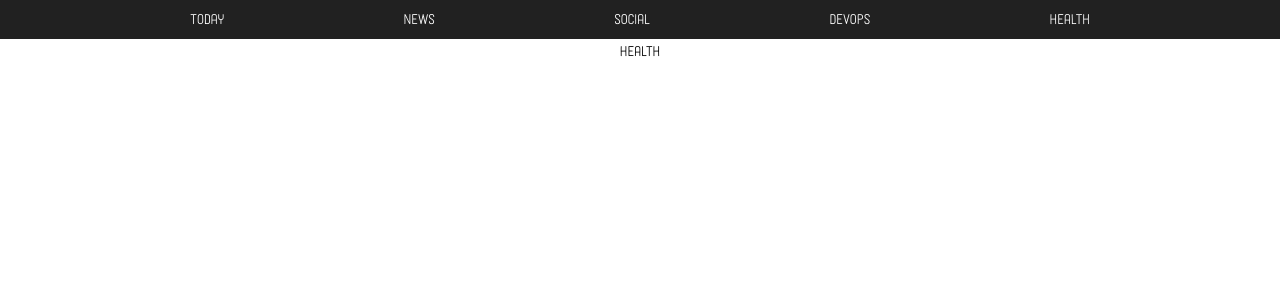
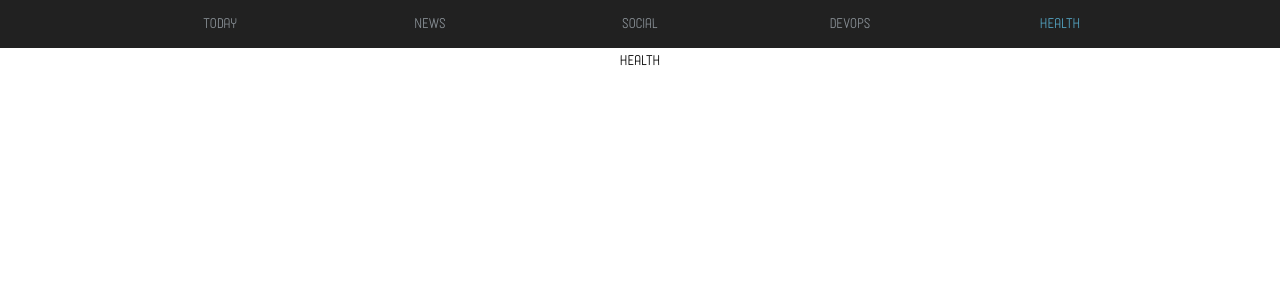
Before and after one commit to kevinmmarlow/kevinmarlow.me, a React (Create React App) app: page /health in a window 1280 px wide. Shown: the top 300 px of the page. Built offline with nearby package versions, Linux system fonts and the light colour scheme.

Commit message:
Fix header links

```diff
--- a/src/index.css
+++ b/src/index.css
@@ -61,71 +61,7 @@ h1, h2, h3, h4, h5, h6 {
   font-style: normal;
 }
 
-header {
-  text-align: center;
-  color: #fff;
-  position: static;
-  background-color: #212121;
-}
-
 main {
   display: flex;
   justify-content: center;
 }
-
-nav {
-  background-color: #212121;
-}
-
-nav ul {
-  display: flex;
-  justify-content: space-between;
-  flex-wrap: wrap;
-  width: 100%;
-  max-width: 900px;
-  margin: 0 auto;
-}
-
-nav li {
-  list-style-type: none;
-  width: 50%;
-  padding-top: 0.5em;
-  padding-bottom: 0.5em;
-  border-top: 1px solid #888f95;
-}
-
-nav li:nth-of-type(1), nav li:nth-of-type(2) {
-  border-top: none;
-}
-
-nav li:nth-of-type(2n) {
-  border-left: 1px solid #888f95;
-}
-
-nav li.selected {
-  color: #54a5c4;
-}
-
-nav a:link, nav a:visited {
-  color: #888f95;
-  text-decoration: none;
-}
-
-nav a:hover, nav a:visited:hover, nav a:active, nav a:visited:active {
-  color: #54a5c4;
-  text-decoration: underline;
-}
-
-@media only screen and (min-width: 750px) {
-  nav {
-    padding-left: 2em;
-    padding-right: 2em;
-  }
-  nav li {
-    width: auto;
-    border-top: none;
-  }
-  nav li:nth-of-type(2n) {
-    border-left: none;
-  }
-}
--- a/src/pages/App.js
+++ b/src/pages/App.js
@@ -39,7 +39,7 @@ const ROUTES = [
   }
 ];
 
-const App = props => {
+const App = () => {
   return (
     <Router history={history}>
       <Header>{ROUTES}</Header>
--- /dev/null
+++ b/src/pages/app/Header.css
@@ -0,0 +1,81 @@
+header {
+    text-align: center;
+    color: #fff;
+    height: 3rem;
+    position: static;
+    background-color: #212121;
+}
+
+nav {
+    background-color: #212121;
+    height: 100%;
+}
+
+nav ul {
+    display: flex;
+    justify-content: space-between;
+    flex-wrap: wrap;
+    width: 100%;
+    height: 100%;
+    max-width: 900px;
+    margin: 0 auto;
+}
+
+nav li {
+    list-style-type: none;
+    width: 50%;
+    min-width: 60px;
+    height: 100%;
+    padding-top: 0.5em;
+    padding-bottom: 0.5em;
+    border-top: 1px solid #888f95;
+}
+
+nav li:nth-of-type(1), nav li:nth-of-type(2) {
+    border-top: none;
+}
+
+nav li:nth-of-type(2n) {
+    border-left: 1px solid #888f95;
+}
+
+nav li.selected {
+    color: #54a5c4;
+}
+
+nav a {
+    height: 100%;
+    padding: 0 0.5rem;
+    display: flex;
+    align-items: center;
+    justify-content: center;
+}
+
+nav a:link, nav a:visited {
+    color: #888f95;
+    text-decoration: none;
+}
+
+nav a.selected {
+    color: #54a5c4;
+    text-decoration: none;
+}
+
+nav a:hover, nav a:visited:hover, nav a:active, nav a:visited:active {
+    color: #54a5c4;
+    text-decoration: underline;
+}
+
+@media only screen and (min-width: 750px) {
+    nav {
+        padding-left: 2em;
+        padding-right: 2em;
+    }
+    nav li {
+        width: auto;
+        border-top: none;
+    }
+    nav li:nth-of-type(2n) {
+        border-left: none;
+    }
+}
--- a/src/pages/app/Header.js
+++ b/src/pages/app/Header.js
@@ -1,5 +1,7 @@
 import React from 'react';
-import { Link } from 'react-router-dom';
+import { Link, withRouter } from 'react-router-dom';
+
+import './Header.css';
 
 class Header extends React.Component {
   state = {
@@ -12,19 +14,19 @@ class Header extends React.Component {
 
   renderNavItems() {
     const { children } = this.props;
+
     return children.map(({ path, name }) => {
+      const isSelected = this.props.location.pathname === path;
+
       return (
-        <li key={name}>
+        <li className={isSelected ? 'selected' : undefined} key={name}>
           <Link
-            style={{
-              display: 'flex',
-              alignItems: 'center',
-              justifyContent: 'center'
-            }}
+            className={isSelected ? 'selected' : undefined}
             key={name}
             to={path}
-          />
-          {name}
+          >
+            {name}
+          </Link>
         </li>
       );
     });
@@ -41,4 +43,4 @@ class Header extends React.Component {
   }
 }
 
-export default Header;
+export default withRouter(Header);
--- a/src/pages/app/News.js
+++ b/src/pages/app/News.js
@@ -1,6 +1,6 @@
 import React from 'react';
 
-const News = () => {
+const News = props => {
   return <div>News</div>;
 };
 
```
